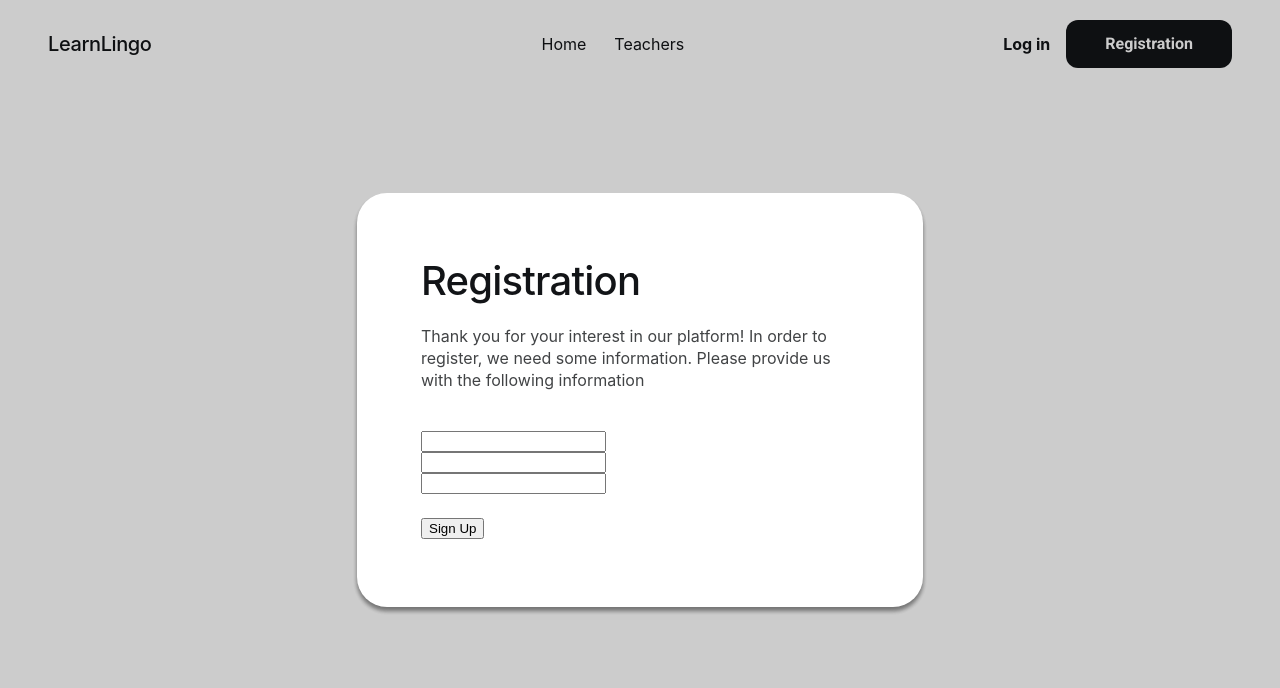
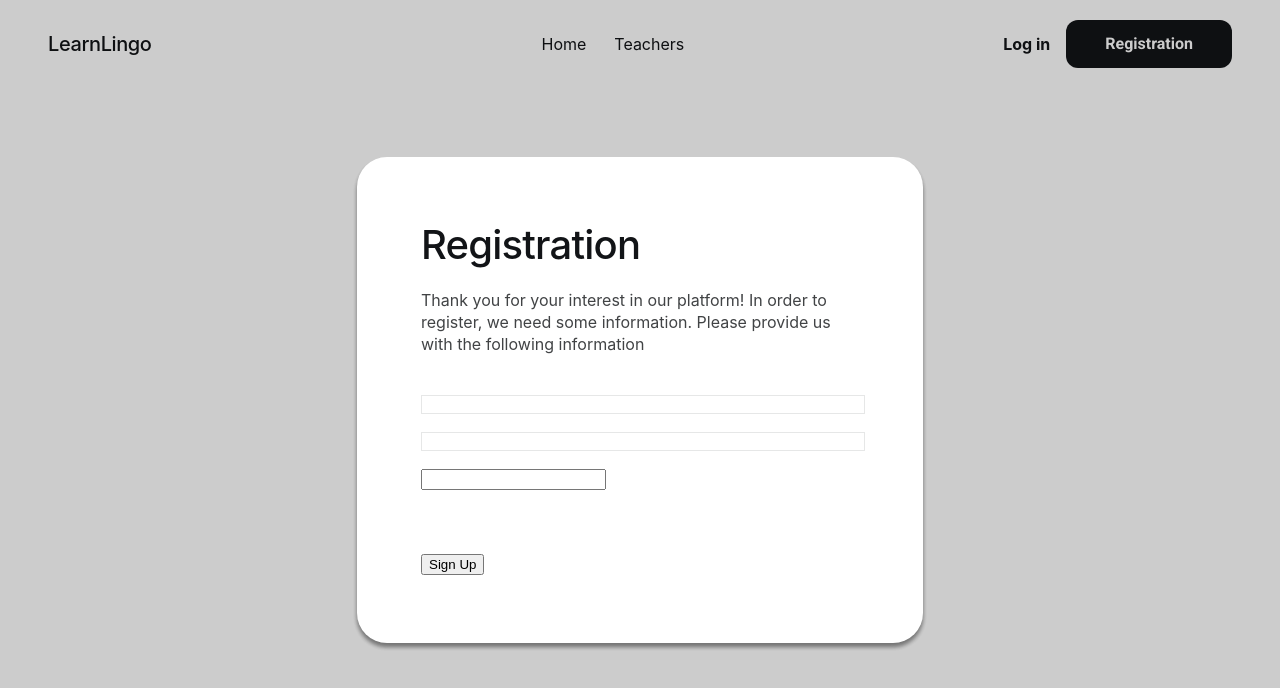
Before and after one commit to EugeneNikiforov/learn-lang, a React (Create React App) app: page / in a window 1280 px wide. Both pictures are taken after a click on the button "Registration". Shown: the top 688 px of the page. Built offline with nearby package versions, Linux system fonts and the light colour scheme.

Commit message:
update form

```diff
--- a/src/components/Home/Header.jsx
+++ b/src/components/Home/Header.jsx
@@ -62,7 +62,7 @@ const Header = () => {
             </label>
             <label>
               <input
-                className={style.headerModalInput}
+                className={style.headerModalPass}
                 type="text"
                 name="password"
                 value={balance}
--- a/src/components/Home/header.module.scss
+++ b/src/components/Home/header.module.scss
@@ -125,5 +125,15 @@
             line-height: 1.375;
             margin-bottom: 40px;
         }
+
+        &Input {
+            width: 438px;
+            border: 1px solid rgba(18, 20, 23, 0.10);
+            margin-bottom: 18px;
+        }
+
+        &Pass {
+            margin-bottom: 40px;
+        }
     }
 }
```
